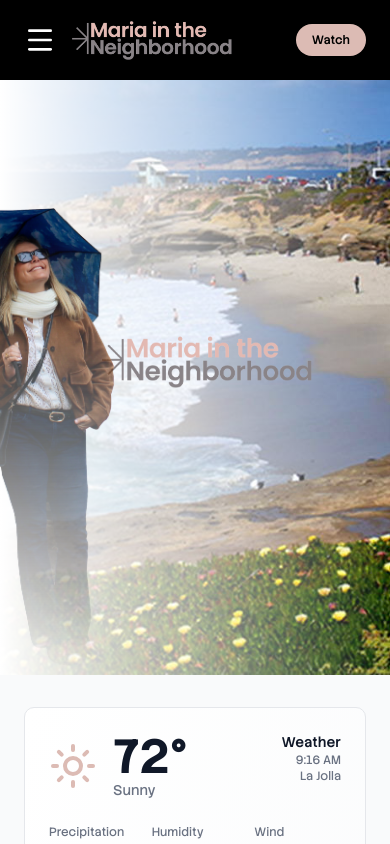
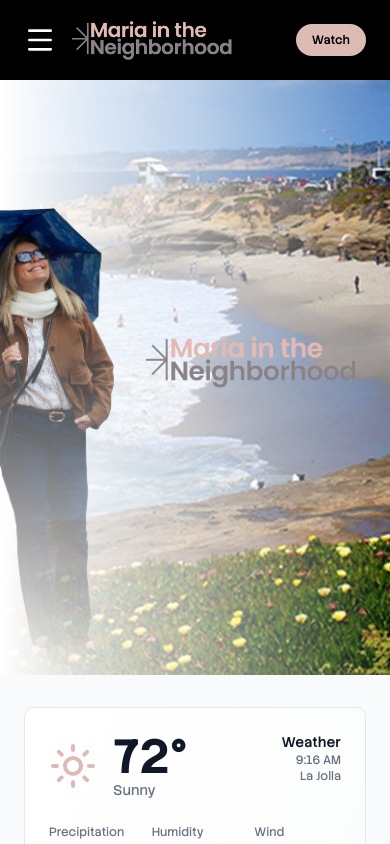
Before and after one commit to LanceTreyark/mariainneighborhood.com, a Next.js app: page / in a window 390 px wide. Shown: the top 844 px of the page. Built offline with nearby package versions, Linux system fonts and the light colour scheme.

Commit message:
12.31.25 09:07PM

```diff
--- a/components/hero.tsx
+++ b/components/hero.tsx
@@ -60,7 +60,7 @@ export function Hero() {
             transition={{ duration: 0.8, delay: 0.4 }}
             className="relative
         h-50 w-[210px]
-        ml-[-134px] sm:-ml-40 md:-ml-49 lg:-ml-11
+        ml-[-90px] sm:-ml-40 md:-ml-49 lg:-ml-11
         sm:h-50 sm:w-[500px]
         md:h-56 md:w-[560px] "
           >
```
